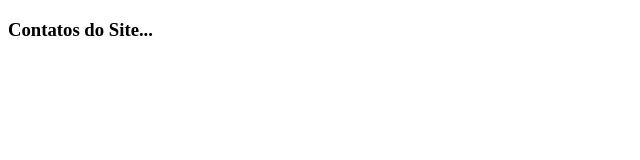
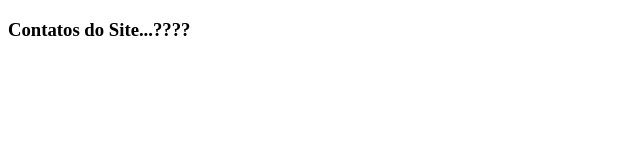
Before and after one commit to andressales/github-master, a plain HTML site: page contato.html in a window 1280 px wide. Shown: the full height of the page, 0-640 px from the left. Drawn offline with Linux system fonts and the light colour scheme.

Commit message:
testes de merge...

```diff
--- a/contato.html
+++ b/contato.html
@@ -7,6 +7,6 @@
     <title>Document</title>
 </head>
 <body>
-    <h3>Contatos do Site...</h3>
+    <h3>Contatos do Site...????</h3>
 </body>
 </html>
```
